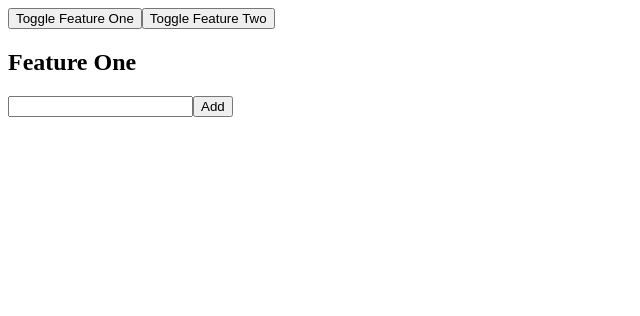
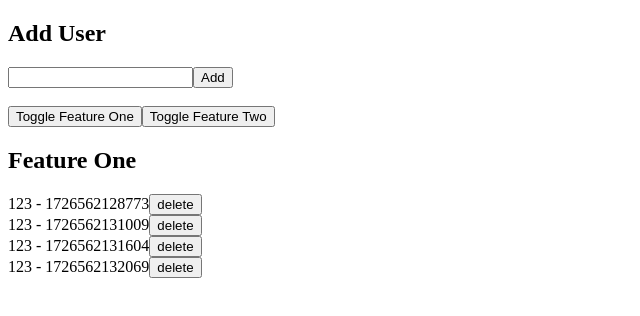
Before and after one commit to fedorovsky/vite-react-ts, a React (Vite) app: page / in a window 1280 px wide. Shown: the top 316 px of the page, without its empty margins (0-640 px from the left). Built offline with nearby package versions, Linux system fonts and the light colour scheme; data requests are answered from the project's data file.

Commit message:
<AddUser /> has been added

```diff
--- a/mock/db.json
+++ b/mock/db.json
@@ -1,3 +1,20 @@
 {
-  "users": []
+  "users": [
+    {
+      "id": "1726562128773",
+      "name": "123 - 1726562128773"
+    },
+    {
+      "id": "1726562131009",
+      "name": "123 - 1726562131009"
+    },
+    {
+      "id": "1726562131604",
+      "name": "123 - 1726562131604"
+    },
+    {
+      "id": "1726562132069",
+      "name": "123 - 1726562132069"
+    }
+  ]
 }
--- a/src/App.tsx
+++ b/src/App.tsx
@@ -1,7 +1,7 @@
-import * as React from 'react';
+import { useState } from 'react';
 import { FeatureOne } from '@/app/feature-one';
 import { FeatureTwo } from '@/app/feature-two';
-import { useState } from 'react';
+import { AddUser } from '@/app/add-user';
 
 export default function App() {
   const [isOpenFeatureOne, setIsOpenFeatureOne] = useState(true);
@@ -12,6 +12,8 @@ export default function App() {
 
   return (
     <div>
+      <AddUser />
+      <br />
       <div>
         <button onClick={handleClickToggleFeatureOne}>
           Toggle Feature One
--- /dev/null
+++ b/src/app/add-user/AddUser.tsx
@@ -0,0 +1,50 @@
+import { useState } from 'react';
+import { useMutation, useQueryClient } from '@tanstack/react-query';
+
+interface User {
+  id: string;
+  name: string;
+}
+
+export const AddUser = () => {
+  const [addUserInputValue, setAddUserInputValue] = useState('');
+
+  const queryClient = useQueryClient();
+
+  const addUserMutation = useMutation({
+    mutationFn: async (newUser: User) => {
+      const response = await fetch('http://localhost:8000/users', {
+        method: 'POST',
+        body: JSON.stringify(newUser),
+      });
+      return response.json();
+    },
+    onSuccess: () => {
+      queryClient.invalidateQueries({ queryKey: ['users'] });
+    },
+    onError: (error: Error) => {
+      console.error('Error adding user:', error.message);
+    },
+  });
+
+  const handleClickAddUser = () => {
+    addUserMutation.mutate({
+      id: Date.now().toString(),
+      name: `${addUserInputValue} - ${Date.now().toString()}`,
+    });
+  };
+
+  return (
+    <div>
+      <h2>Add User</h2>
+      <div>
+        <input
+          type="text"
+          value={addUserInputValue}
+          onChange={(e) => setAddUserInputValue(e.target.value)}
+        />
+        <button onClick={handleClickAddUser}>Add</button>
+      </div>
+    </div>
+  );
+};
--- /dev/null
+++ b/src/app/add-user/index.ts
@@ -0,0 +1 @@
+export * from './AddUser.tsx';
--- a/src/app/feature-one/FeatureOne.tsx
+++ b/src/app/feature-one/FeatureOne.tsx
@@ -1,5 +1,4 @@
 import { useQuery, useMutation, useQueryClient } from '@tanstack/react-query';
-import { useState } from 'react';
 
 interface User {
   id: string;
@@ -7,8 +6,6 @@ interface User {
 }
 
 export const FeatureOne = () => {
-  const [addUserInputValue, setAddUserInputValue] = useState('');
-
   const queryClient = useQueryClient();
 
   const query = useQuery({
@@ -18,22 +15,6 @@ export const FeatureOne = () => {
       return response.json();
     },
     // staleTime: 1000,
-  });
-
-  const addUserMutation = useMutation({
-    mutationFn: async (newUser: User) => {
-      const response = await fetch('http://localhost:8000/users', {
-        method: 'POST',
-        body: JSON.stringify(newUser),
-      });
-      return response.json();
-    },
-    onSuccess: () => {
-      queryClient.invalidateQueries({ queryKey: ['users'] });
-    },
-    onError: (error: Error) => {
-      console.error('Error adding user:', error.message);
-    },
   });
 
   const deleteUserMutation = useMutation({
@@ -51,13 +32,6 @@ export const FeatureOne = () => {
     },
   });
 
-  const handleClickAddUser = () => {
-    addUserMutation.mutate({
-      id: Date.now().toString(),
-      name: `${addUserInputValue} - ${Date.now().toString()}`,
-    });
-  };
-
   const handleClickDeleteUser = (userId: string) => {
     deleteUserMutation.mutate(userId);
   };
@@ -65,15 +39,6 @@ export const FeatureOne = () => {
   return (
     <div>
       <h2>Feature One</h2>
-      <div>
-        <input
-          type="text"
-          value={addUserInputValue}
-          onChange={(e) => setAddUserInputValue(e.target.value)}
-        />
-        <button onClick={handleClickAddUser}>Add</button>
-      </div>
-      <br />
       <div>
         {query.data?.map((user) => (
           <div key={user.id}>
```
